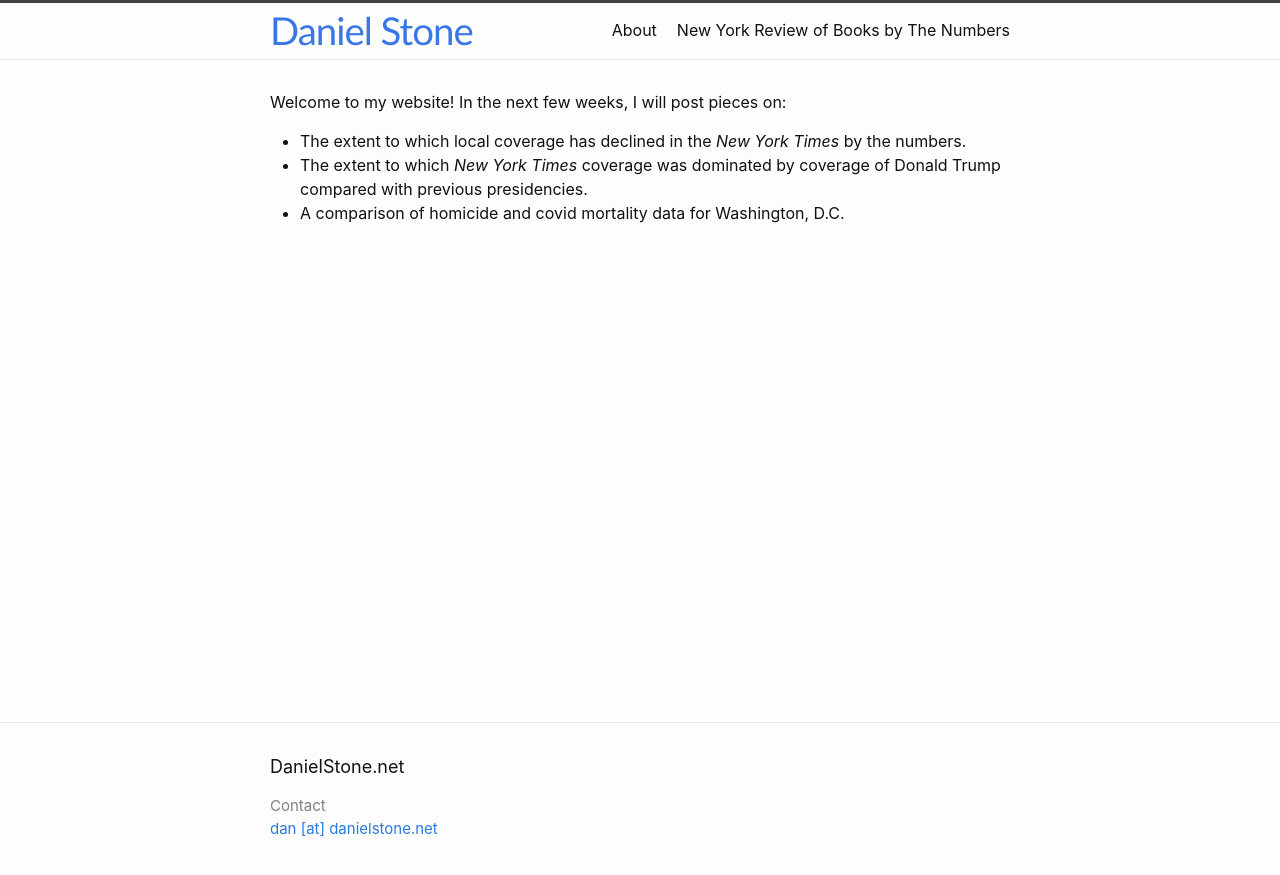
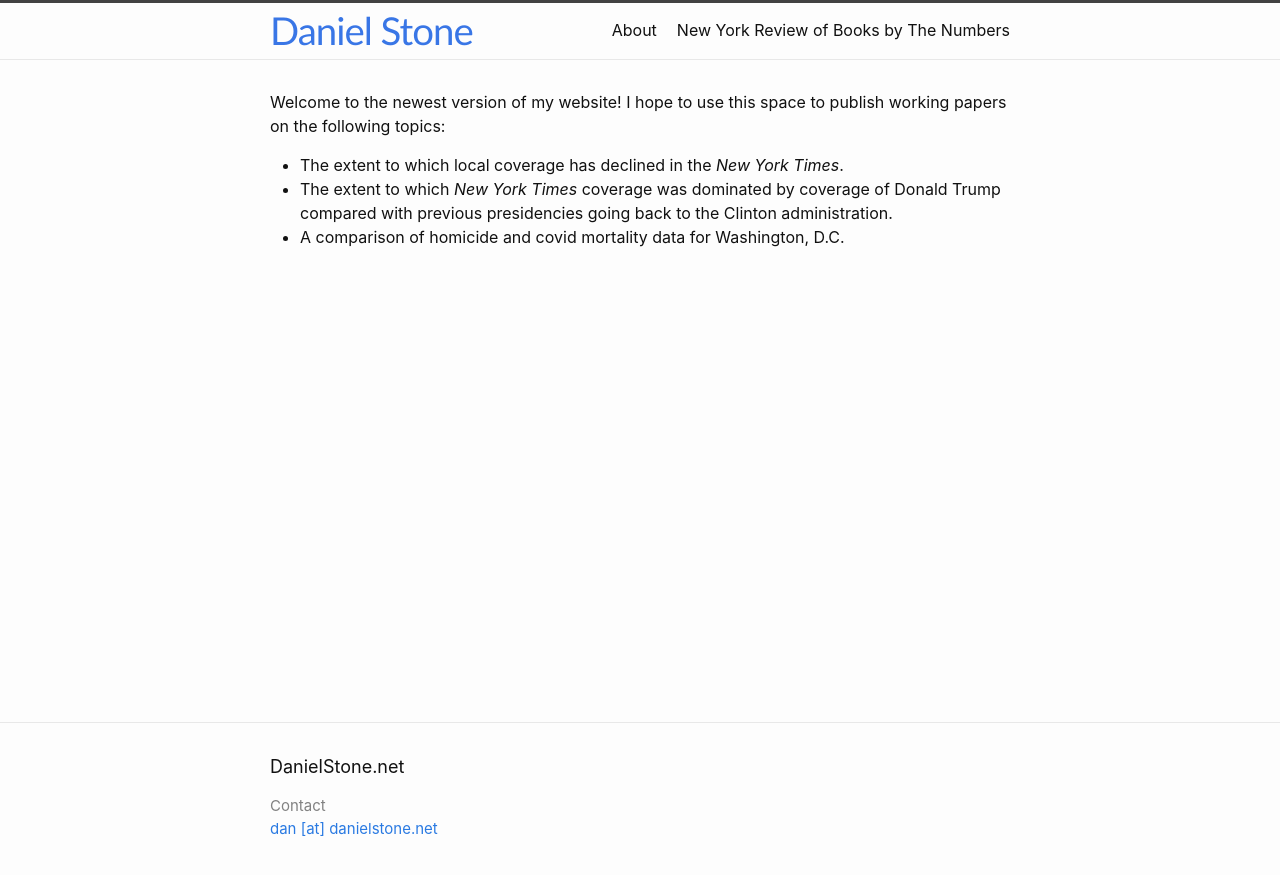
Before and after one commit to danieljstone/danieljstone.github.io, a Jekyll site: the page built from index.markdown, in a window 1280 px wide. Shown: the top 875 px of the page. Built offline with Jekyll 4.4.1, drawn with Linux system fonts in a browser that asks for light colours.

Commit message:
Update index.markdown

```diff
--- a/index.markdown
+++ b/index.markdown
@@ -4,8 +4,8 @@
 
 layout: home
 ---
-Welcome to my website! In the next few weeks, I will post pieces on:
+Welcome to the newest version of my website! I hope to use this space to publish working papers on the following topics:
 
-* The extent to which local coverage has declined in the *New York Times* by the numbers.
-* The extent to which *New York Times* coverage was dominated by coverage of Donald Trump compared with previous presidencies.
+* The extent to which local coverage has declined in the *New York Times*.
+* The extent to which *New York Times* coverage was dominated by coverage of Donald Trump compared with previous presidencies going back to the Clinton administration.
 * A comparison of homicide and covid mortality data for Washington, D.C.
```
